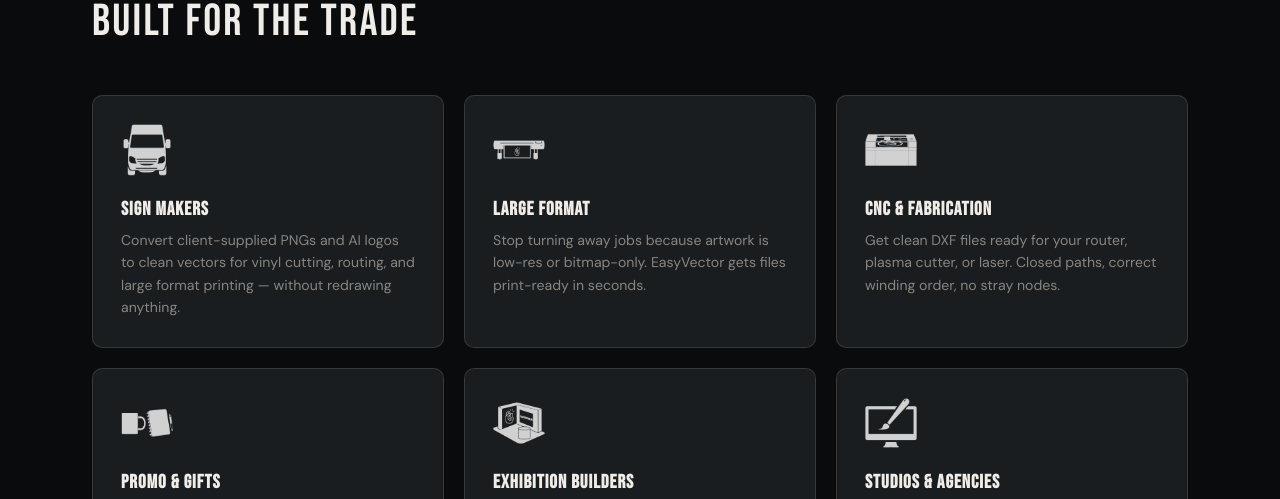
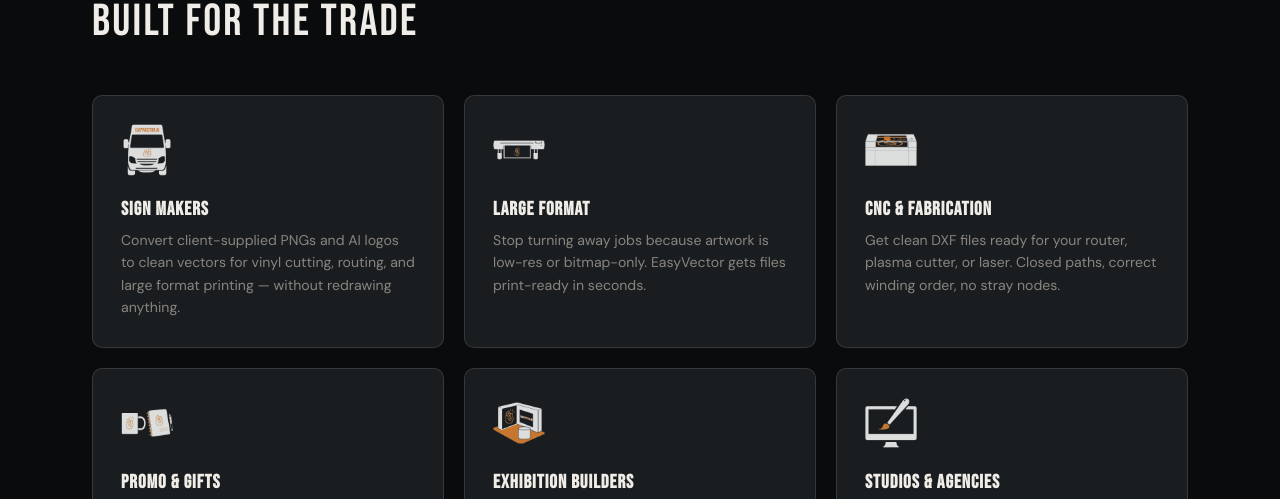
Before and after one commit to Signsaver/Easyvector, a Next.js app: page /how-it-works in a window 1280 px wide. Shown: the part 3640-4139 px from the top of the page. Built offline with nearby package versions, Linux system fonts and the light colour scheme.

Commit message:
Update page.js

```diff
--- a/app/how-it-works/page.js
+++ b/app/how-it-works/page.js
@@ -193,7 +193,7 @@
             ].map((a, i) => (
               <div key={i} className={styles.audienceCard}>
                 <div className={styles.audienceIcon}>
-                  <img src={a.icon} alt={a.title} style={{width:'52px', height:'52px', objectFit:'contain', filter:'brightness(0) invert(1)', opacity:0.8}} />
+                  <img src={a.icon} alt={a.title} style={{width:'52px', height:'52px', objectFit:'contain', opacity:0.85}} />
                 </div>
                 <h3>{a.title}</h3>
                 <p>{a.body}</p>
```
